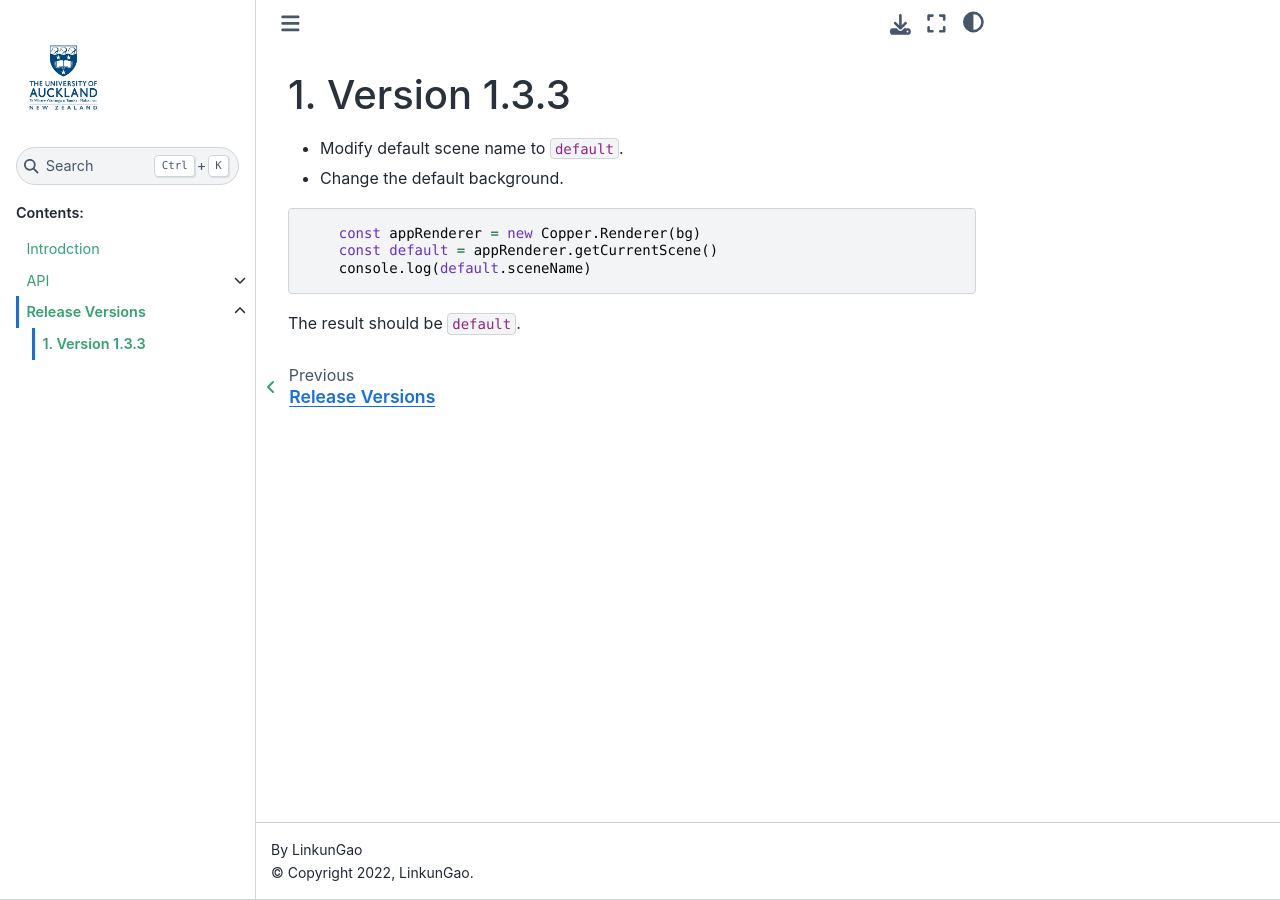
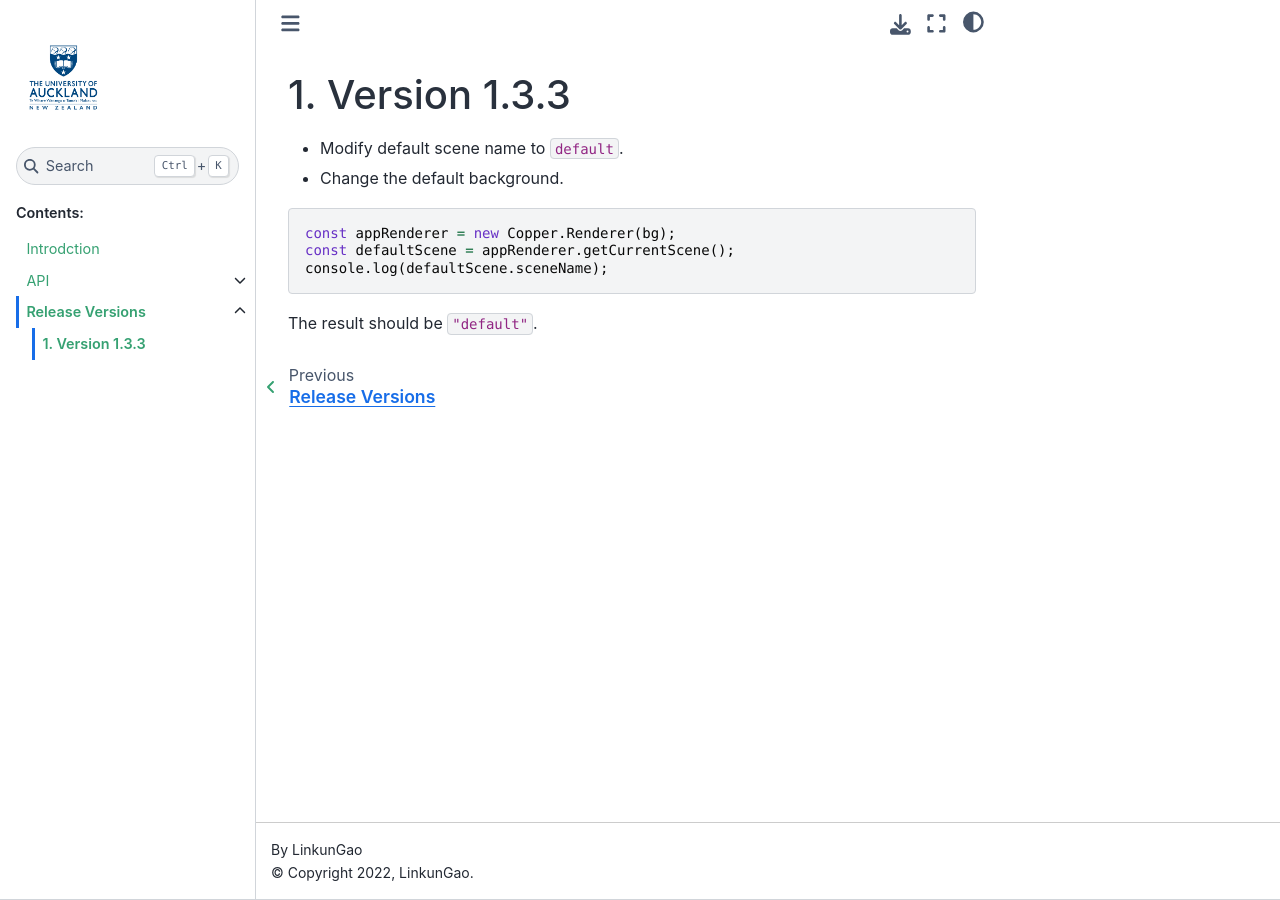
Before and after one commit to LinkunGao/GltfLoader-Plugin, a Sphinx documentation site: the page built from docs/source/release/1.3.3.md, in a window 1280 px wide. Built offline with Sphinx 7.4.7 and the Sphinx Book theme 1.1.4, drawn with Linux system fonts in a browser that asks for light colours.

Commit message:
update docs

````diff
--- a/docs/source/_static/css/theme_overrides.css
+++ b/docs/source/_static/css/theme_overrides.css
@@ -15,7 +15,7 @@ a {
   color: #36a172 !important;
 }
 .navbar-brand-box {
-  background-color: #c64092 !important;
+  background-color: #7189FF !important;
   padding: 10px;
 }
 /* .bd-sidebar__top{
@@ -28,6 +28,7 @@ a {
 }
 #site-navigation h1.site-logo {
   font-size: 0.9em !important;
+  color:#fff;
 }
 
 /* Sidebar header (and topbar for mobile) */
--- a/docs/source/release/1.3.3.md
+++ b/docs/source/release/1.3.3.md
@@ -4,9 +4,9 @@
 - Change the default background.
 
 ```js
-    const appRenderer = new Copper.Renderer(bg)
-    const default = appRenderer.getCurrentScene()
-    console.log(default.sceneName)
+const appRenderer = new Copper.Renderer(bg);
+const defaultScene = appRenderer.getCurrentScene();
+console.log(defaultScene.sceneName);
 ```
 
-The result should be `default`.
+The result should be `"default"`.
````
Also changed, not shown: docs/source/Intro/index.md (+1 -1 lines).
